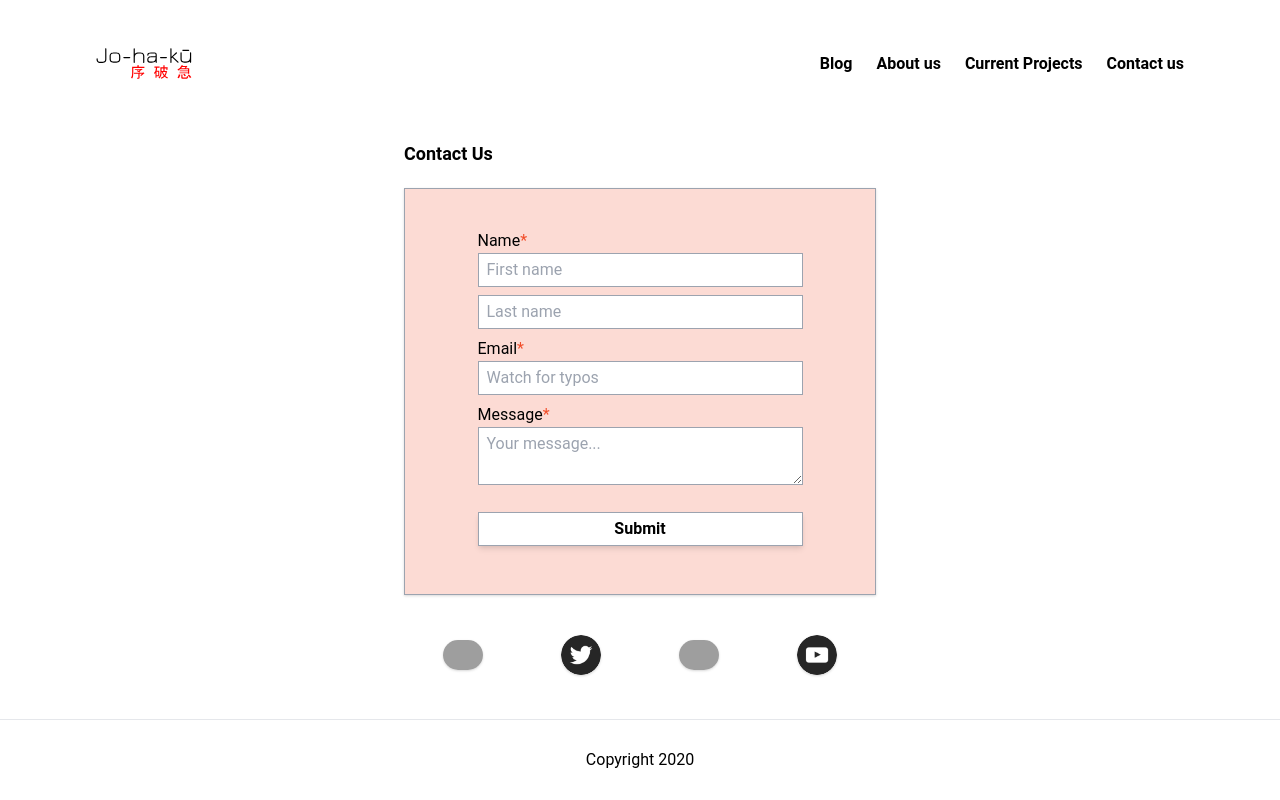
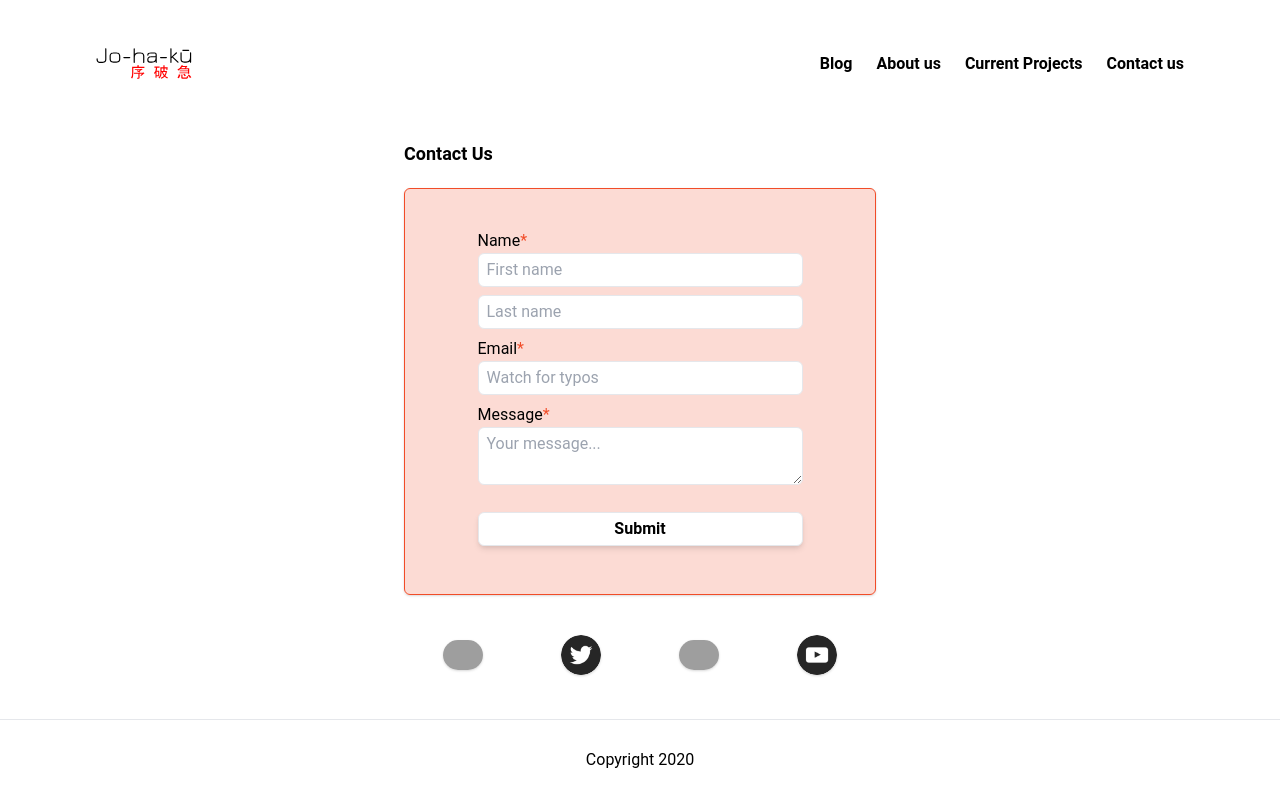
Before and after one commit to christocarr/johakyu, a Next.js app: page /contact in a window 1280 px wide. Built offline with nearby package versions, Linux system fonts and the light colour scheme; grey boxes are pictures that could not be loaded.

Commit message:
Style: form elements border color and radius

```diff
--- a/pages/contact.js
+++ b/pages/contact.js
@@ -4,23 +4,23 @@ export default function Contact() {
 	return (
 		<main className="font-roboto flex flex-col flex-grow p-5 pt-0 sm:w-2/3 sm:mx-auto sm:mt-5 lg:w-2/4 xl:w-2/5">
 			<h1 className="font-semibold text-lg font-jura">Contact Us</h1>
-			<form className="p-5 mt-5 border bg-brand-red bg-opacity-20 border-gray-400 flex flex-col justify-center items-center shadow lg:p-10">
+			<form className="p-5 mt-5 border border-brand-red rounded-md bg-brand-red bg-opacity-20 flex flex-col justify-center items-center shadow lg:p-10">
 				<div className="w-5/6">
 					<label htmlFor="fName">Name<span className="text-brand-red">*</span></label>
-					<input className="w-full px-2 py-1 border border-gray-400" type="text" id="fName" name="fname" placeholder="First name" required />
+					<input className="w-full px-2 py-1 border rounded-md" type="text" id="fName" name="fname" placeholder="First name" required />
 				</div>
 				<div className="w-5/6 mt-2">
-					<input className="w-full px-2 py-1 border border-gray-400" type="text" name="lname" placeholder="Last name"/>
+					<input className="w-full px-2 py-1 border rounded-md" type="text" name="lname" placeholder="Last name"/>
 				</div>
 				<div className="w-5/6 mt-2">
 					<label htmlFor="email">Email<span className="text-brand-red">*</span></label>
-					<input className="w-full px-2 py-1 border border-gray-400" type="email" id="email" name="email" placeholder="Watch for typos" required/>
+					<input className="w-full px-2 py-1 border rounded-md" type="email" id="email" name="email" placeholder="Watch for typos" required/>
 				</div>
 				<div className="w-5/6 mt-2">
 					<label htmlFor="message">Message<span className="text-brand-red">*</span></label>
-					<textarea className="w-full px-2 py-1 border border-gray-400" type="text" id="message" name="message" placeholder="Your message..." required></textarea>
+					<textarea className="w-full px-2 py-1 border rounded-md" type="text" id="message" name="message" placeholder="Your message..." required></textarea>
 				</div>
-				<button className="w-5/6 mt-0.5 mb-2 border px-2 py-1 bg-white border-gray-400 shadow-md font-semibold hover:shadow-none hover:bg-brand-red hover:text-white lg:mt-5" type="button">Submit</button>
+				<button className="w-5/6 mt-0.5 mb-2 border px-2 py-1 bg-white rounded-md shadow-md font-semibold hover:shadow-none hover:bg-brand-red hover:text-white lg:mt-5" type="button">Submit</button>
 			</form>
 			<div className="w-full h-10 mt-10 flex justify-around items-center">
 				<Link href="" >
```
